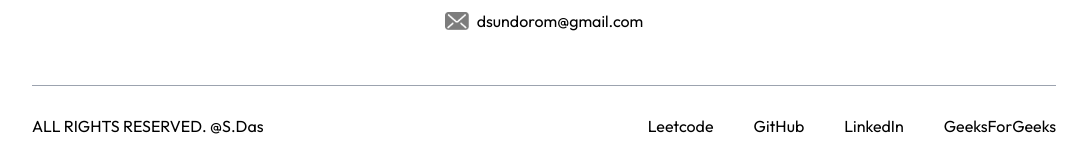
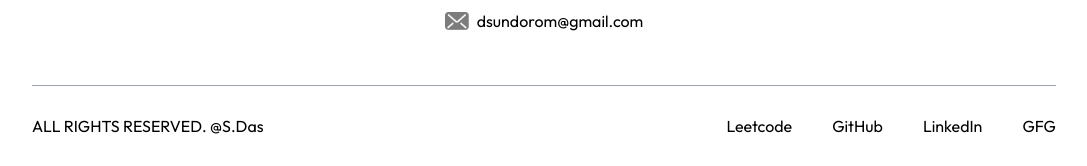
Before and after one commit to sundoromdas11/final_portfolio, a plain HTML site: page index.html in a window 1280 px wide. Shown: the part 4510-4676 px from the top of the page, without its empty margins (96-1183 px from the left). Drawn offline with nearby package versions, Linux system fonts and the light colour scheme; a web font is replaced by a local one.

Commit message:
Update index.html
updated gfg

```diff
--- a/index.html
+++ b/index.html
@@ -358,7 +358,7 @@
             <li><a target="_blank" href="https://leetcode.com/u/SundoromDas/">Leetcode</a></li>
             <li><a target="_blank" href="https://github.com/sundoromdas11">GitHub</a></li>
             <li><a target="_blank" href="http://linkedin.com/in/sundorom-das-a9378a227">LinkedIn</a></li>
-            <li><a target="_blank" href="https://www.geeksforgeeks.org/user/dsund3ima/">GeeksForGeeks</a></li>
+            <li><a target="_blank" href="https://www.geeksforgeeks.org/user/dsund3ima/">GFG</a></li>
         </ul>
     </div>
  </div>
```
